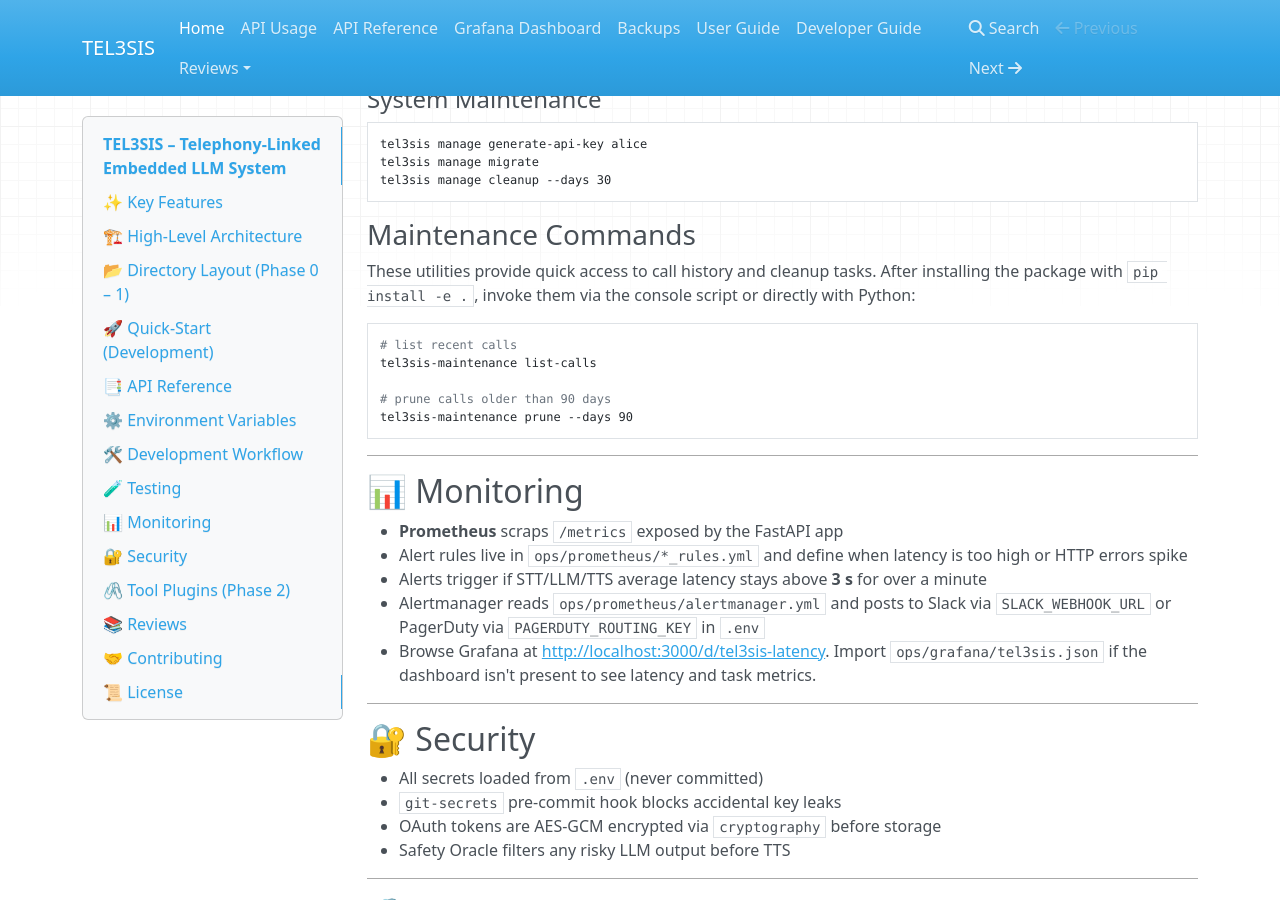
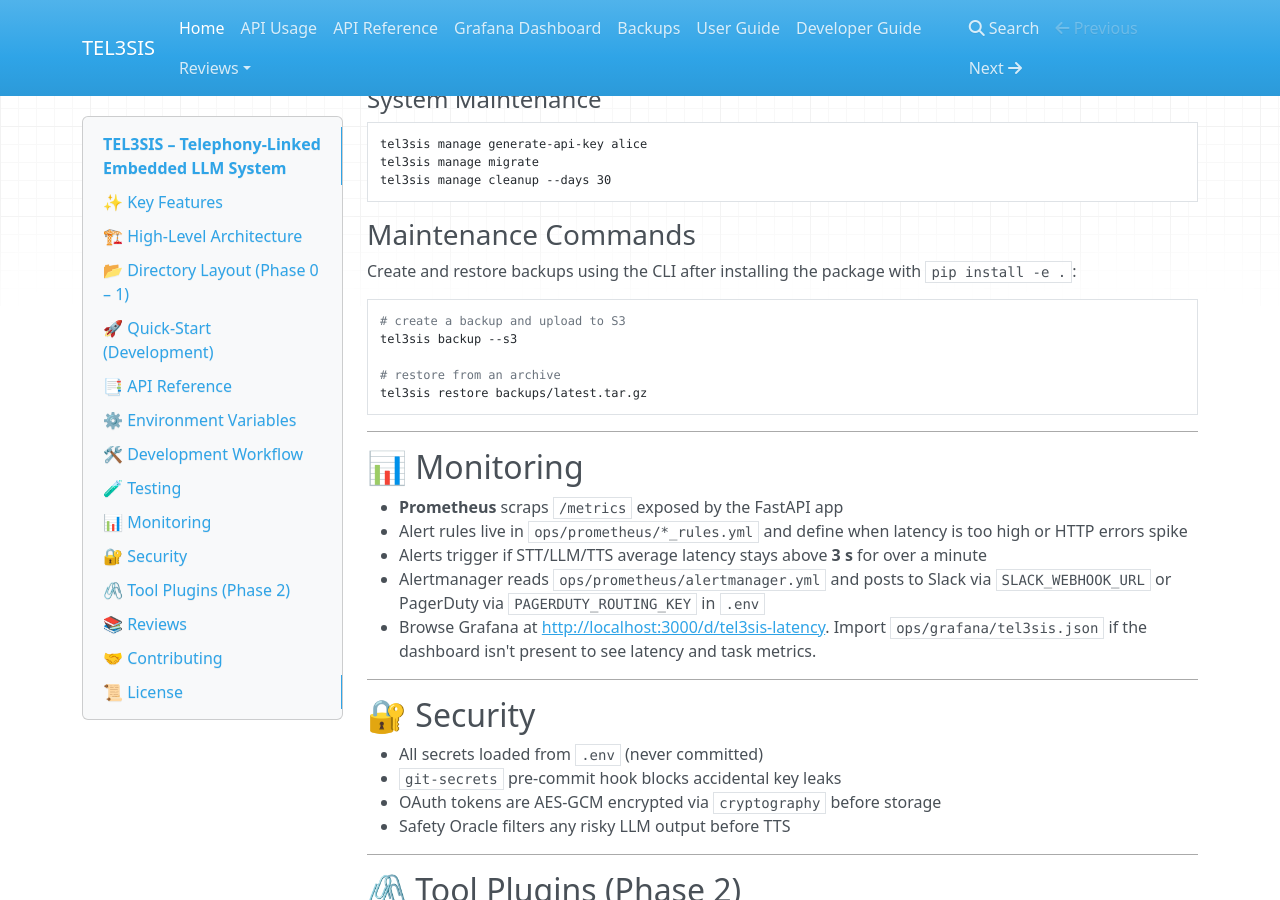
Before and after one commit to adrianwedd/TEL3SIS, an MkDocs documentation site: the page built from docs/index.md, in a window 1280 px wide and 900 px high, scrolled down 4990 px. Built offline with MkDocs 1.6.1, drawn with Linux system fonts in a browser that asks for light colours; nearby versions of some CDN libraries.

Commit message:
docs(cli): update backup instructions

````diff
--- a/docs/index.md
+++ b/docs/index.md
@@ -223,16 +223,15 @@
 
 ### Maintenance Commands
 
-These utilities provide quick access to call history and cleanup tasks. After
-installing the package with `pip install -e .`, invoke them via the console
-script or directly with Python:
+Create and restore backups using the CLI after installing the package with
+`pip install -e .`:
 
 ```bash
-# list recent calls
-tel3sis-maintenance list-calls
+# create a backup and upload to S3
+tel3sis backup --s3
 
-# prune calls older than 90 days
-tel3sis-maintenance prune --days 90
+# restore from an archive
+tel3sis restore backups/latest.tar.gz
 ```
 
 ---
````
Also changed, not shown: README.md (+6 -7 lines), docs/backups.md (+5 -5 lines).
